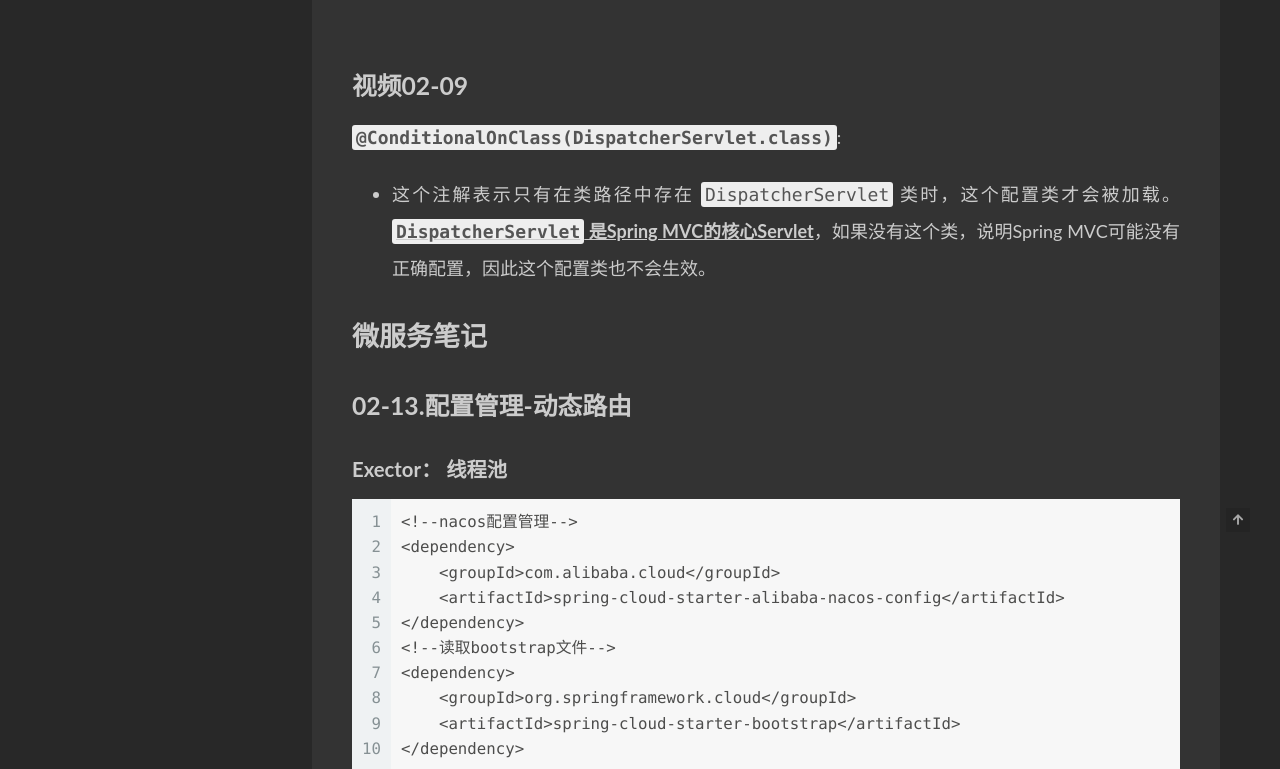
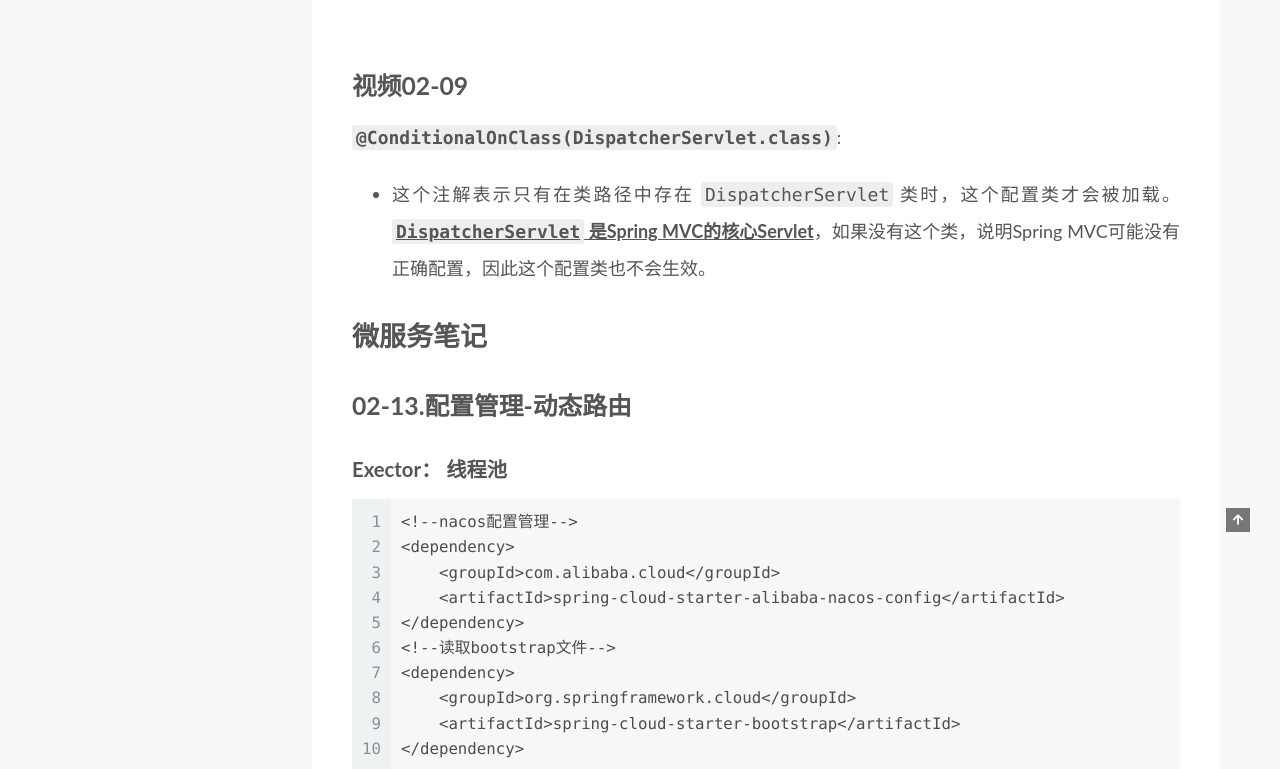
Before and after one commit to wenT9886/iyue.github.io, a plain HTML site: page index.html in a window 1280 px wide. Shown: the part 368-1137 px from the top of the page. Drawn offline with Linux system fonts and the dark colour scheme.

Commit message:
Site updated: 2024-11-22 12:17:22

```diff
--- a/css/main.css
+++ b/css/main.css
@@ -18,34 +18,6 @@
   --btn-default-hover-color: #fff;
   --btn-default-hover-border-color: #222;
 }
-@media (prefers-color-scheme: dark) {
-  :root {
-    --body-bg-color: #282828;
-    --content-bg-color: #333;
-    --card-bg-color: #555;
-    --text-color: #ccc;
-    --blockquote-color: #bbb;
-    --link-color: #ccc;
-    --link-hover-color: #eee;
-    --brand-color: #ddd;
-    --brand-hover-color: #ddd;
-    --table-row-odd-bg-color: #282828;
-    --table-row-hover-bg-color: #363636;
-    --menu-item-bg-color: #555;
-    --btn-default-bg: #222;
-    --btn-default-color: #ccc;
-    --btn-default-border-color: #555;
-    --btn-default-hover-bg: #666;
-    --btn-default-hover-color: #ccc;
-    --btn-default-hover-border-color: #666;
-  }
-  img {
-    opacity: 0.75;
-  }
-  img:hover {
-    opacity: 0.9;
-  }
-}
 html {
   line-height: 1.15; /* 1 */
   -webkit-text-size-adjust: 100%; /* 2 */
@@ -1221,7 +1193,7 @@ pre .javascript .function {
 }
 .links-of-author a::before,
 .links-of-author span.exturl::before {
-  background: #04ff21;
+  background: #deff09;
   border-radius: 50%;
   content: ' ';
   display: inline-block;
--- a/index.html
+++ b/index.html
@@ -26,8 +26,6 @@
 <meta property="og:site_name" content="秋艾">
 <meta property="og:locale" content="zh_CN">
 <meta property="article:author" content="秋艾">
-<meta property="article:tag" content="1">
-<meta property="article:tag" content="2">
 <meta name="twitter:card" content="summary">
 
 <link rel="canonical" href="https://went9886.github.io/">
```
Also changed, not shown: 2024/11/21/hello-world/index.html (+0 -2 lines), 2024/11/22/mq/index.html (+0 -2 lines), 2024/11/22/微服务问题/index.html (+0 -2 lines), archives/2024/11/index.html (+0 -2 lines), archives/2024/index.html (+0 -2 lines), archives/index.html (+0 -2 lines).
